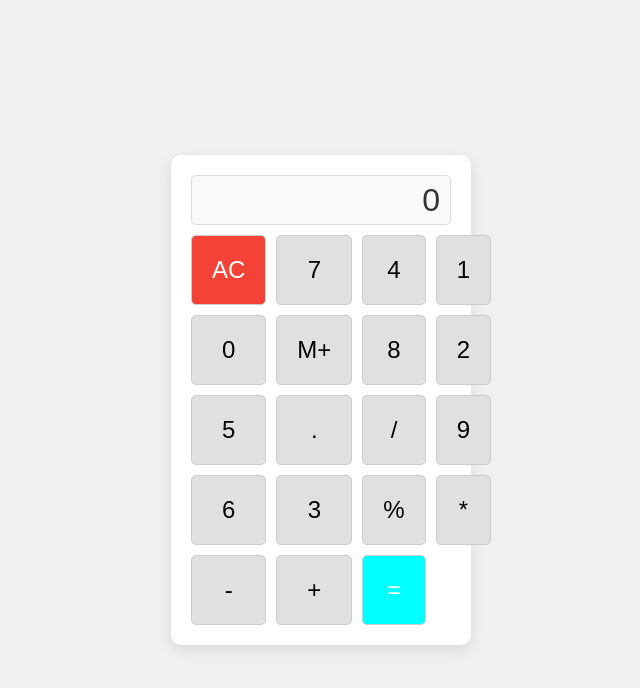
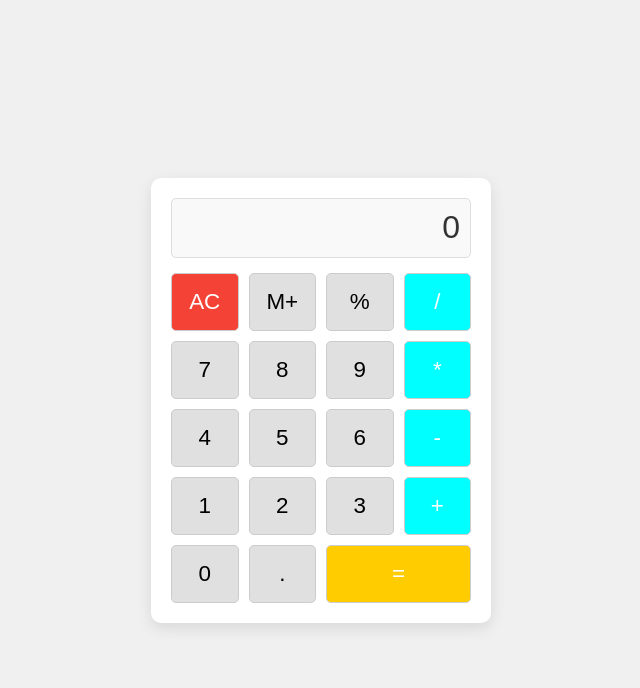
Before and after one commit to AsmitaAdke/calculator, a plain HTML site: page index.html in a window 1280 px wide. Shown: the whole page, without its empty margins (319-959 px from the left). Drawn offline with Linux system fonts and the light colour scheme.

Commit message:
layout is changed

```diff
--- a/index.html
+++ b/index.html
@@ -18,23 +18,22 @@
             border-radius: 10px;
             box-shadow: 0 5px 15px rgba(0, 0, 0, 0.1);
             padding: 20px;
-            width: 260px;
+            width: 300px;
         }
 
         .screen {
             width: 100%;
-            height: 50px;
+            height: 60px;
             text-align: right;
             font-size: 2em;
             padding: 10px;
-            margin-bottom: 10px;
+            margin-bottom: 15px;
             border: 1px solid #ddd;
             border-radius: 5px;
-            box-sizing: border-box;
             background-color: #f9f9f9;
             color: #333;
+            box-sizing: border-box;
         }
-
 
         .buttons-container {
             display: grid;
@@ -43,8 +42,8 @@
         }
 
         .btn {
-            font-size: 1.5em;
-            padding: 20px;
+            font-size: 1.4em;
+            padding: 15px;
             background-color: #e0e0e0;
             border: 1px solid #ccc;
             border-radius: 5px;
@@ -58,21 +57,33 @@
         }
 
         .btn-equals {
-            background-color:  #00ffff;
+            background-color: #ffcc00
+            ;
             color: white;
+            grid-column: span 2;
         }
 
         .btn-equals:hover {
-            background-color:  #00ffff;
+            background-color: #ffcc00
+            ;
         }
 
-        .btn:first-child {
+        .btn-clear {
             background-color: #f44336;
             color: white;
         }
 
-        .btn:first-child:hover {
+        .btn-clear:hover {
             background-color: #e53935;
+        }
+
+        .btn-operator {
+            background-color: #00ffff;
+            color: white;
+        }
+
+        .btn-operator:hover {
+            background-color: #00ffff;
         }
     </style>
 </head>
@@ -81,24 +92,28 @@
         <input type="text" value="0" class="screen"/>
 
         <div class="buttons-container">
-            <button class="btn">AC</button>
+            <button class="btn btn-clear">AC</button>
+            <button class="btn">M+</button>
+            <button class="btn">%</button>
+            <button class="btn btn-operator">/</button>
+
             <button class="btn">7</button>
+            <button class="btn">8</button>
+            <button class="btn">9</button>
+            <button class="btn btn-operator">*</button>
+
             <button class="btn">4</button>
+            <button class="btn">5</button>
+            <button class="btn">6</button>
+            <button class="btn btn-operator">-</button>
+
             <button class="btn">1</button>
+            <button class="btn">2</button>
+            <button class="btn">3</button>
+            <button class="btn btn-operator">+</button>
+
             <button class="btn">0</button>
-            <button class="btn">M+</button>
-            <button class="btn">8</button>
-            <button class="btn">2</button>
-            <button class="btn">5</button>
             <button class="btn">.</button>
-            <button class="btn">/</button>
-            <button class="btn">9</button>
-            <button class="btn">6</button>
-            <button class="btn">3</button>
-            <button class="btn">%</button>
-            <button class="btn">*</button>
-            <button class="btn">-</button>
-            <button class="btn">+</button>
             <button class="btn btn-equals">=</button>
         </div>
     </div>
```
